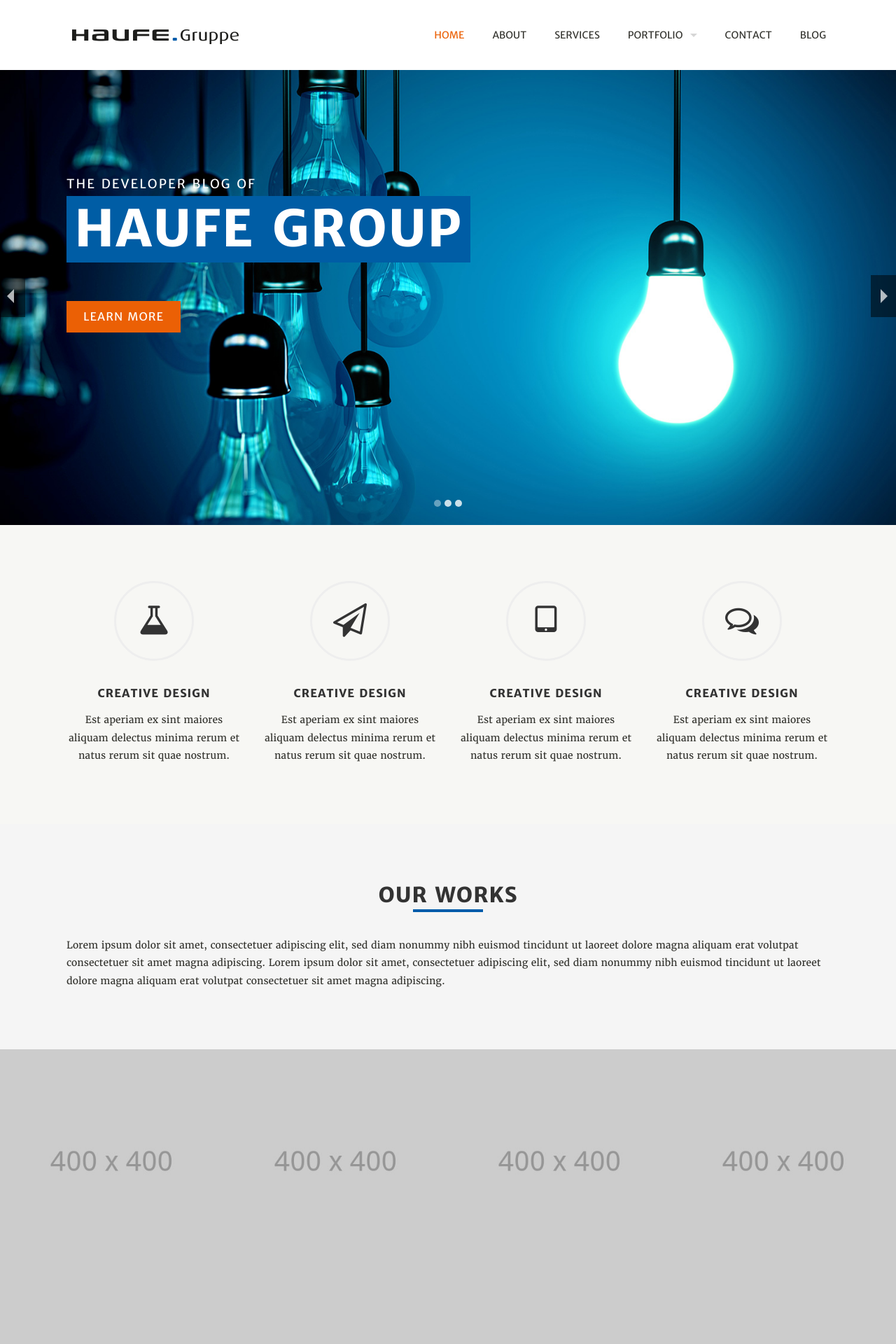
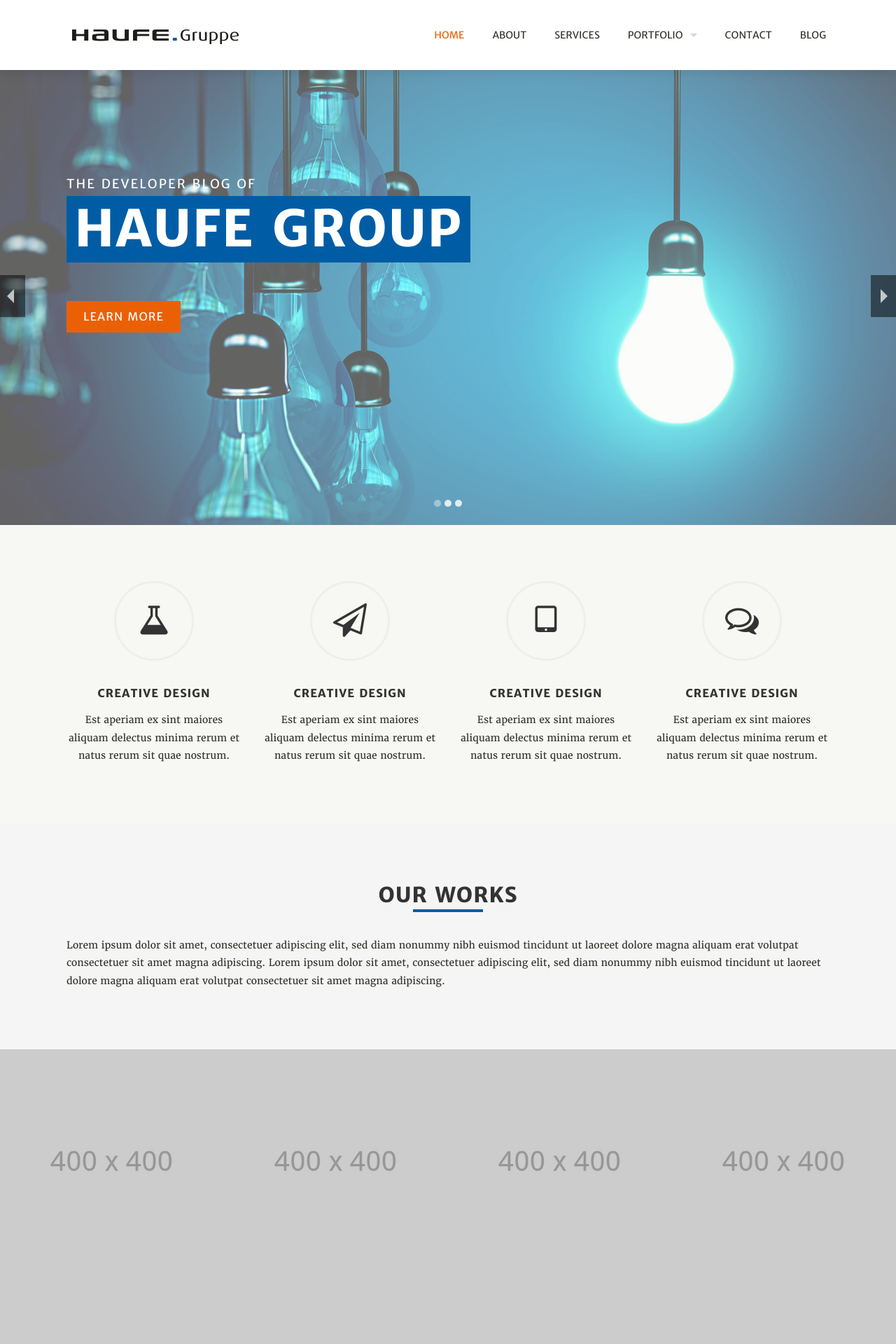
Before and after one commit to gestj/Haufe-Lexware.github.io, a Jekyll site: the page built from index.html, in a window 1280 px wide. Shown: the top 1920 px of the page at 70% size. Built offline with Jekyll 4.4.1, drawn with Linux system fonts in a browser that asks for light colours.

Commit message:
Coloring

```diff
--- a/css/style.css
+++ b/css/style.css
@@ -2116,6 +2116,7 @@
   background-position: absolute;
   position: absolute;
   top: 0;
+  opacity: 0.6;
 }
 .modDefaultSlider .sequence .frame.static .bg {
   left: 0;
@@ -3921,15 +3922,15 @@
 	h1, h2, h3, h4, h5, h6 {font-family: 'HaufeMerriweatherSans', sans-serif;     font-style: normal;
     font-weight: bold;}
 
-	.button, .button.boxed, nav, .top-bar-section ul li > a  {font-family: 'HaufeMerriweatherSans', sans-serif;     font-style: normal;
+	.button, .button.boxed, nav, .top-bar-section ul li > a, .info  {font-family: 'HaufeMerriweatherSans', sans-serif;     font-style: normal;
     font-weight: normal;}
 
-	a, .modBlogPost.big h3 a:hover  {color: #005DA5; /*haufe blue*/}
+	a, .modBlogPost.big h3 a:hover, .pager a, .modIconText .icon-text-circle:hover i  {color: #005DA5; /*haufe blue*/}
 	.top-bar-section ul li > a {color: #33332E /*black*/}
 	.top-bar-section li.active:not(.has-form) a:not(.button) { color: #EB6005; background: none;  }
-	.top-bar-section ul li:hover:not(.has-form) > a {color: #005DA5; background: none;}
-
-	a:hover {color: #337DB7;}
+	.top-bar-section ul li:hover:not(.has-form) > a, .top-bar-section li.active:not(.has-form) a:not(.button):hover {color: #005DA5; background: none;}
+
+	a:hover, .pager a:hover {color: #337DB7;}
 	a:active {color: #337DB7;}
 
 .modBlogPost.big .info, blockquote, blockquote p {color: #999994; /*grey on white*/	}
```
